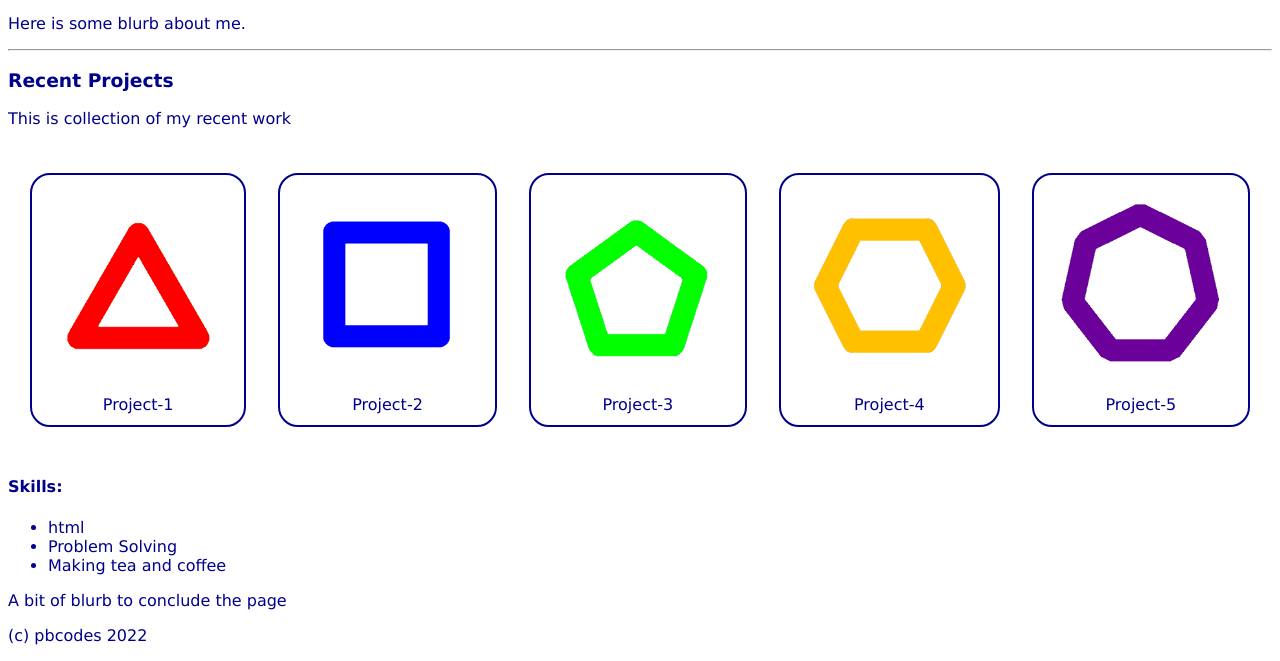
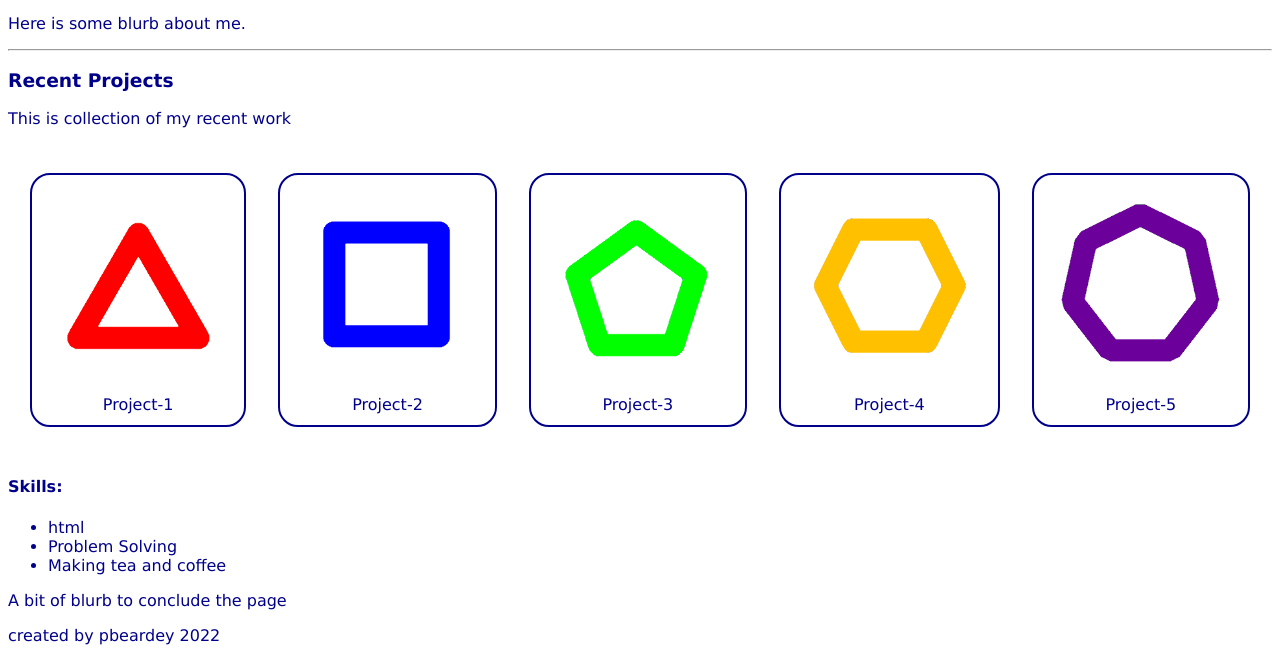
Before and after one commit to pbeardey/portfolio, a plain HTML site: page index.html in a window 1280 px wide. Shown: the part 202-863 px from the top of the page. Drawn offline with Linux system fonts and the light colour scheme.

Commit message:
few tweeks

```diff
--- a/index.html
+++ b/index.html
@@ -65,7 +65,7 @@
         </main>
         <footer>
             <p>A bit of blurb to conclude the page</p>
-            <p>(c) pbcodes 2022</p>
+            <p>created by pbeardey 2022</p>
         </footer>
     </body>
 </html>
```
